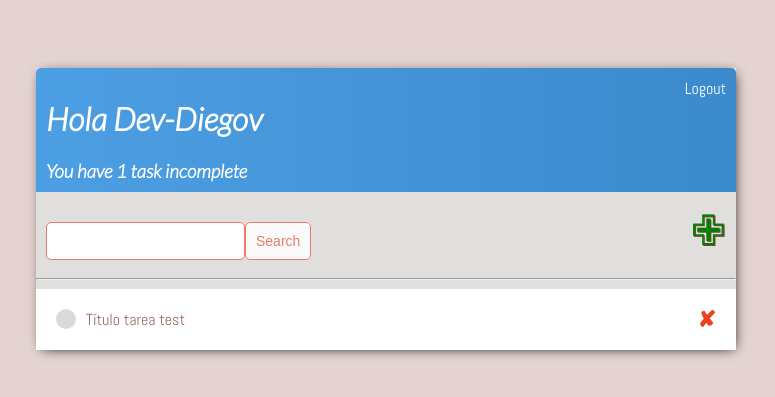
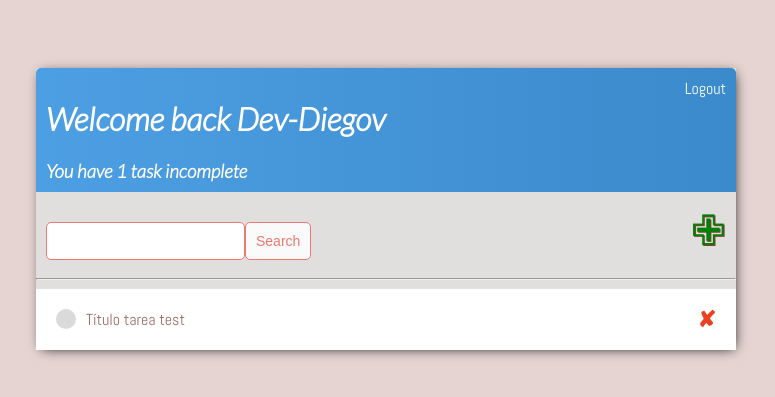
Before and after one commit to devdiegodv/Task_system, a Django app: page / in a window 1280 px wide. Shown: the top 397 px of the page, without its empty margins (254-1029 px from the left). Run offline with Django 4.2, Linux system fonts and the light colour scheme; a user stored in the database is signed in; data comes from the database, SQL or seed files in the repository.

Commit message:
typo mistake

```diff
--- a/src/base/templates/base/task_list.html
+++ b/src/base/templates/base/task_list.html
@@ -4,7 +4,7 @@
 
 <div class="navbar">
     <div>
-        <h1>Hola {{request.user|title}}</h1>
+        <h1>Welcome back {{request.user|title}}</h1>
         <h3 style="margin:0">You have <i>{{count}}</i> task{{count|pluralize}} incomplete{{count|pluralize}}</h3>
     </div>
 
```
